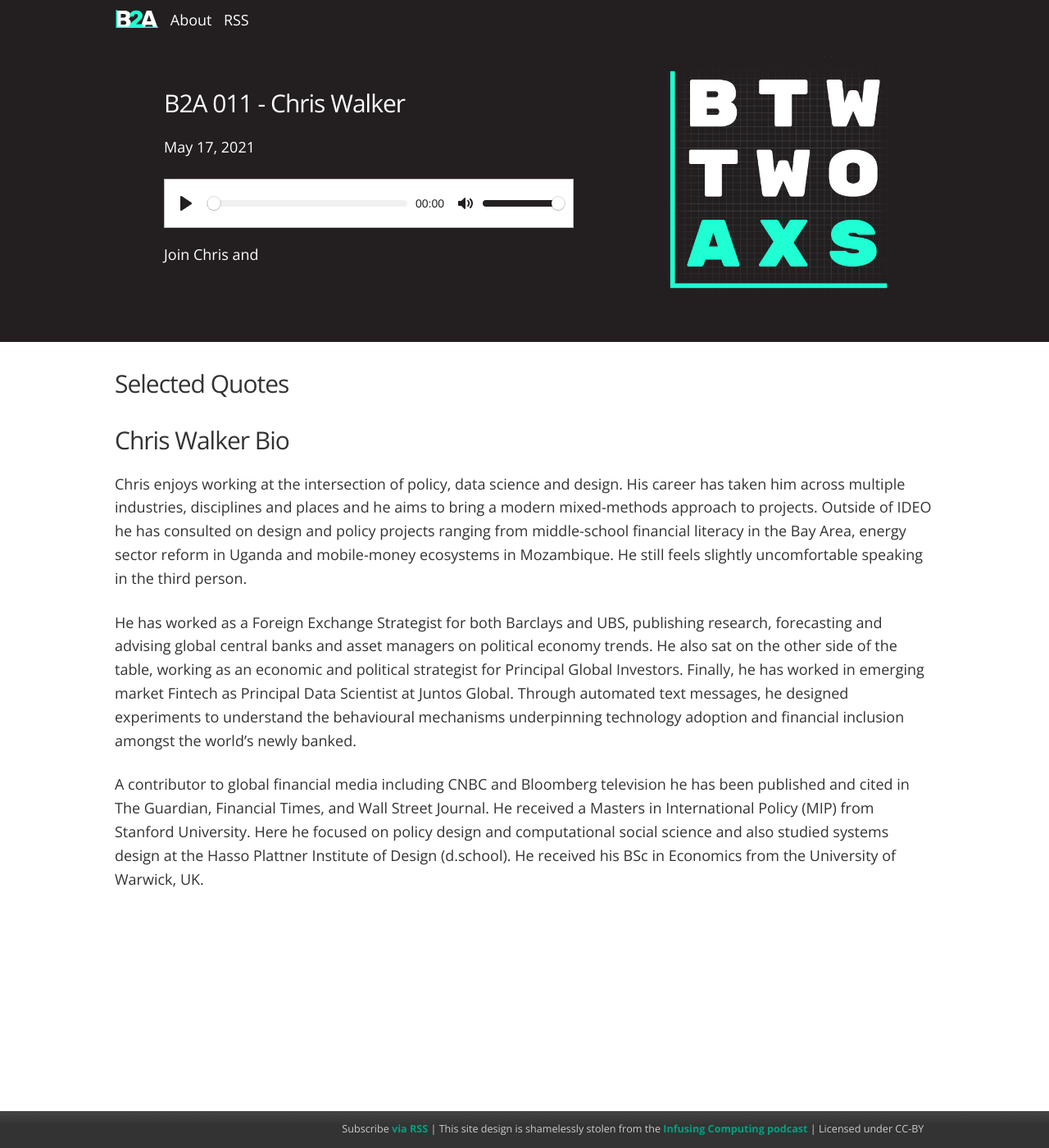
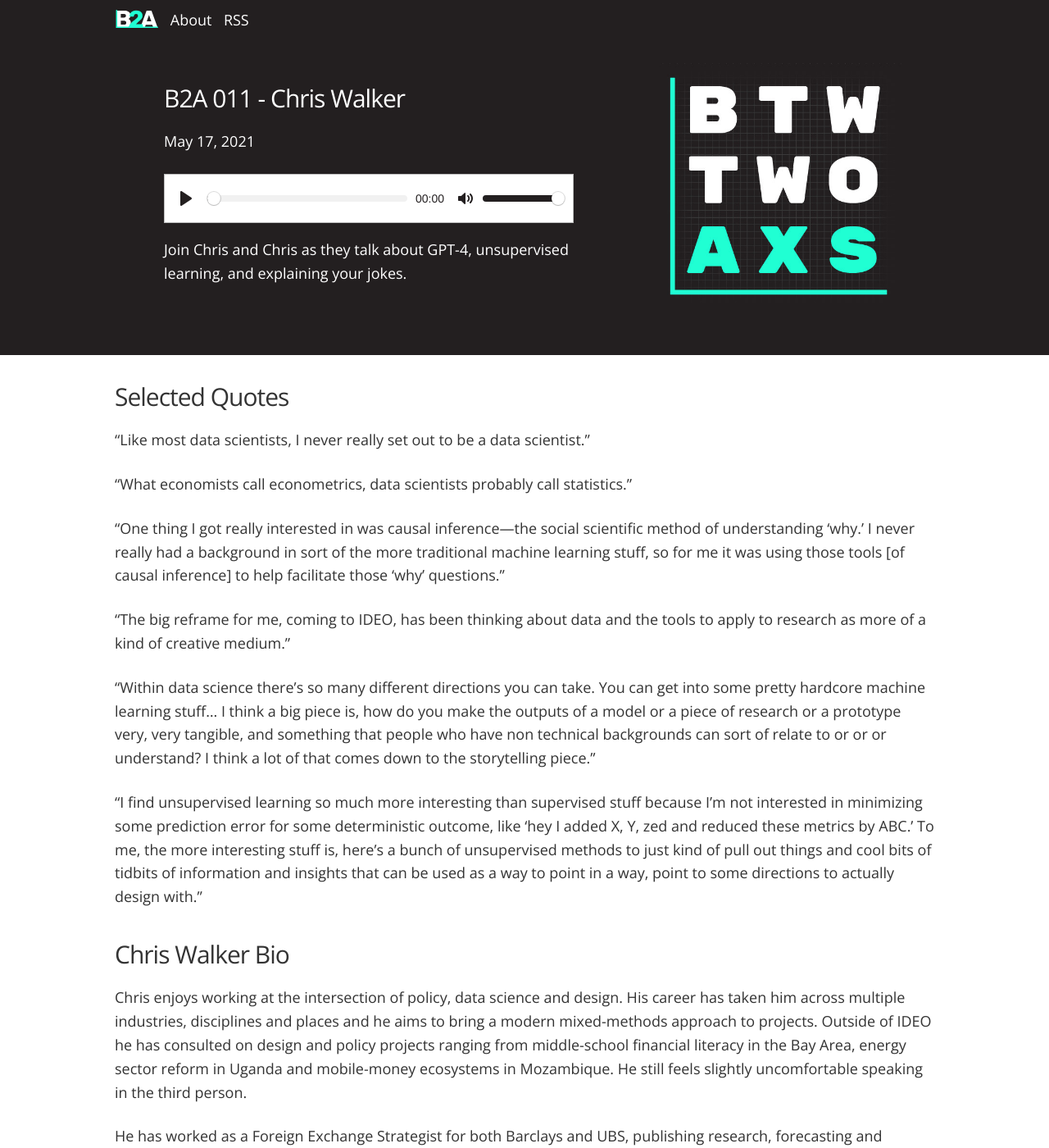
Before and after one commit to chrisjkuch/chrisjkuch.github.io, a Jekyll site: the page built from _posts/2021-05-17-B2A011.md, in a window 1280 px wide and 1400 px high. Shown: the whole window at 82% size. Built offline with Jekyll 4.4.1, drawn with Linux system fonts in a browser that asks for light colours.

Commit message:
add chris walker post

```diff
--- a/_posts/2021-05-17-B2A011.md
+++ b/_posts/2021-05-17-B2A011.md
@@ -2,11 +2,11 @@
 layout: post
 title: "B2A 011 - Chris Walker"
 date: 2021-05-17 09:00:00 -0600
-file: https://dl.dropboxusercontent.com/s/
-summary: "IDEO "
-description: "Join Chris and "
-duration: "22:04"
-length: "1324"
+file: https://dl.dropboxusercontent.com/s/9erdcqrjk3lrk8l/B2A%20011%20-%20Chris%20Walker.mp3
+summary: "IDEO Design Lead Chris Walker talks about econometrics and the promise of unsupervised learning."
+description: "Join Chris and Chris as they talk about GPT-4, unsupervised learning, and explaining your jokes."
+duration: "22:41"
+length: "1361"
 explicit: "no"
 keywords: ""
 block: "no"
@@ -15,6 +15,18 @@ voices: "Chris Kucharczyk, Chris Walker"
 
 ## Selected Quotes
 
+“Like most data scientists, I never really set out to be a data scientist.”
+
+“What economists call econometrics, data scientists probably call statistics.”
+
+“One thing I got really interested in was causal inference—the social scientific method of understanding ‘why.’ I never really had a background in sort of the more traditional machine learning stuff, so for me it was using those tools [of causal inference] to help facilitate those ‘why’ questions.”
+
+“The big reframe for me, coming to IDEO, has been thinking about data and the tools to apply to research as more of a kind of creative medium.”
+
+“Within data science there's so many different directions you can take. You can get into some pretty hardcore machine learning stuff… I think a big piece is, how do you make the outputs of a model or a piece of research or a prototype very, very tangible, and something that people who have non technical backgrounds can sort of relate to or or or understand? I think a lot of that comes down to the storytelling piece.”
+
+“I find unsupervised learning so much more interesting than supervised stuff because I'm not interested in minimizing some prediction error for some deterministic outcome, like ‘hey I added X, Y, zed and reduced these metrics by ABC.’ To me, the more interesting stuff is, here’s a bunch of unsupervised methods to just kind of pull out things and cool bits of tidbits of information and insights that can be used as a way to point in a way, point to some directions to actually design with.”
+
 ## Chris Walker Bio
 
 Chris enjoys working at the intersection of policy, data science and design. His career has taken him across multiple industries, disciplines and places and he aims to bring a modern mixed-methods approach to projects. Outside of IDEO he has consulted on design and policy projects ranging from middle-school financial literacy in the Bay Area, energy sector reform in Uganda and mobile-money ecosystems in Mozambique. He still feels slightly uncomfortable speaking in the third person.
```
Also changed, not shown: _pages/about.md (+1 -1 lines).
